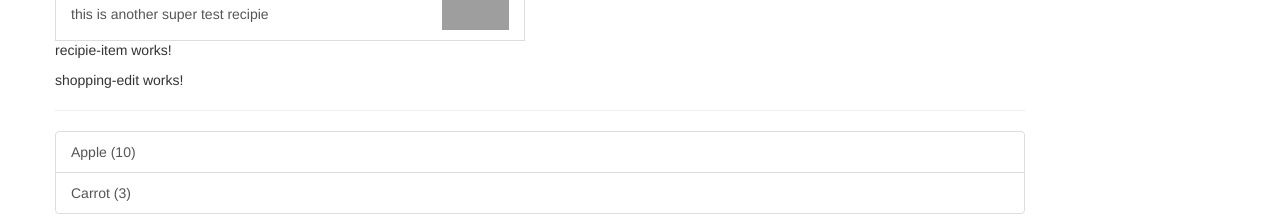
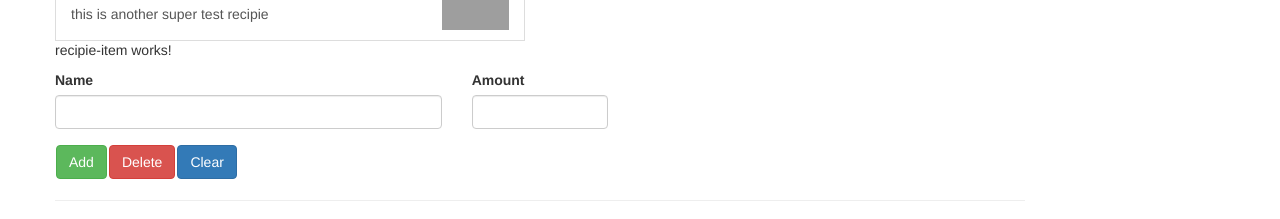
Before and after one commit to PinedaRicard0/AngularUdemyCourseProject, an Angular app: page / in a window 1280 px wide. Shown: the part 228-447 px from the top of the page. Built offline with nearby package versions, Linux system fonts and the light colour scheme; grey boxes are pictures that could not be loaded.

Commit message:
adding shopping-edit structure

```diff
--- a/src/app/shopping-list/shopping-edit/shopping-edit.component.html
+++ b/src/app/shopping-list/shopping-edit/shopping-edit.component.html
@@ -1,3 +1,23 @@
-<p>
-  shopping-edit works!
-</p>
+<div class="row">
+  <div class="col-xs-12">
+    <form>
+      <div class="row">
+        <div class="col-sm-5 form-group">
+          <label for="name">Name</label>
+          <input type="text" class="form-control" id="name">
+        </div>
+        <div class="col-sm-2 form-group">
+            <label for="amount">Amount</label>
+            <input type="number" class="form-control" id="amount">
+        </div>
+      </div>
+      <div class="row">
+        <div class="col-xs-12">
+          <button class="btn btn-success" style="margin: 1px;" type="submit">Add</button>
+          <button class="btn btn-danger" style="margin: 1px;" type="button">Delete</button>
+          <button class="btn btn-primary" style="margin: 1px;" type="button">Clear</button>
+        </div>
+      </div>
+    </form>
+  </div>
+</div>
```
